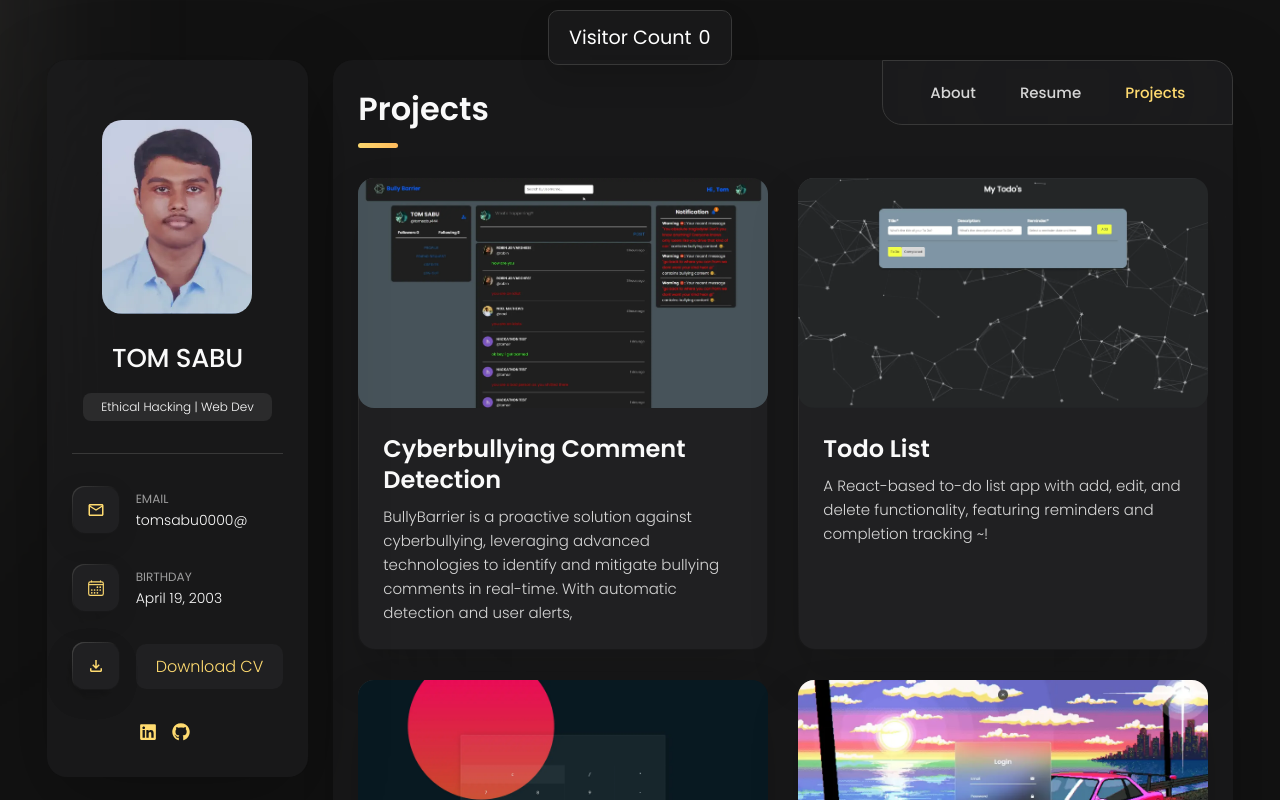
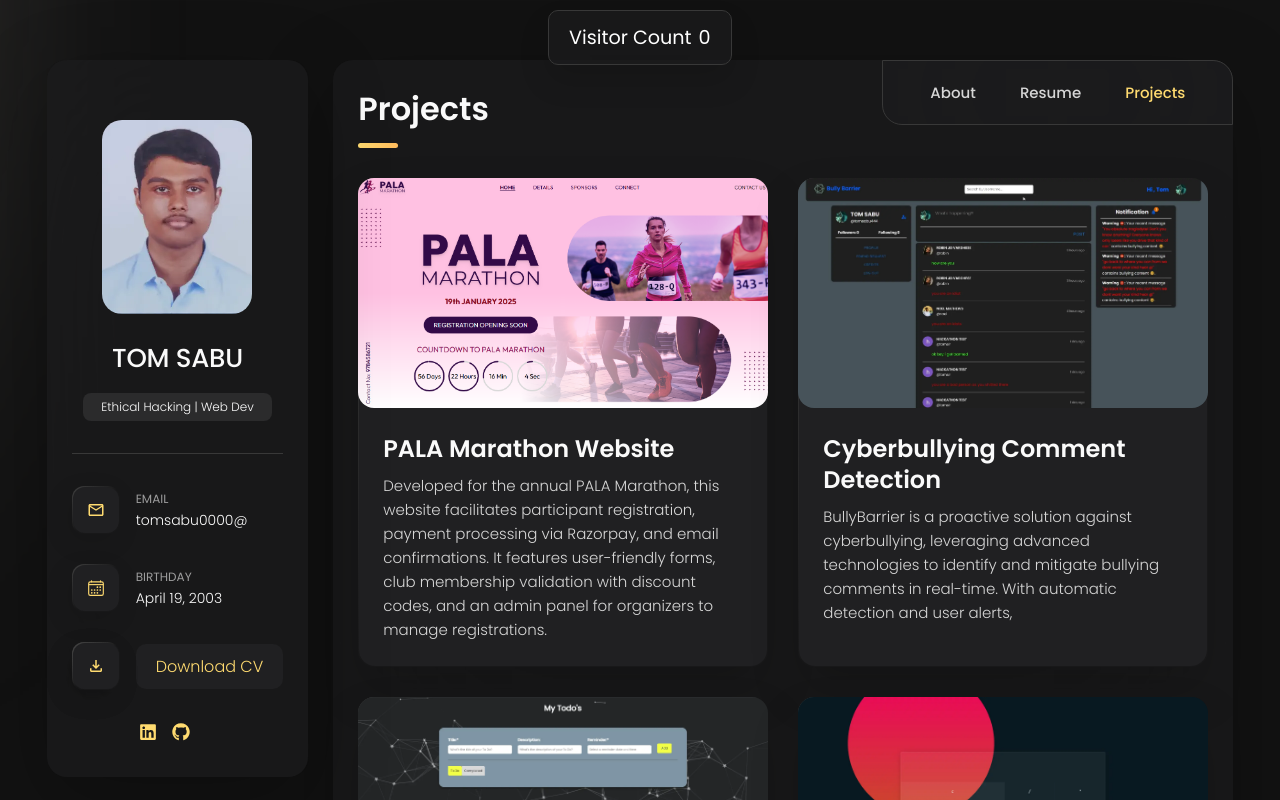
Before and after one commit to tomsabu444/React-Portfolio, a React (Vite) app: page /projects in a window 1280 px wide. Built offline with nearby package versions, Linux system fonts and the light colour scheme; no server answers; the database is empty; some icons are missing.

Commit message:
Add PALA Marathon project to project list with details

```diff
--- a/src/assets/Project-list.js
+++ b/src/assets/Project-list.js
@@ -2,8 +2,17 @@
 import todo_listimg from "../assets/projects-img/todo-list.webp";
 import login_pageimg from "../assets/projects-img/login-page.webp";
 import s6miniproject from "../assets/projects-img/s6miniproject-img.webp";
-
+import palamarathonImg from "../assets/projects-img/palamarathonImg.png";
 const Project_list_1 = [
+  {
+    link: "https://palamarathon.efpala.org",
+    src: palamarathonImg,
+    title: "PALA Marathon",
+    alt: "PALA Marathon Project",
+    blog_title: "PALA Marathon Website",
+    blog_text:
+      "Developed for the annual PALA Marathon, this website facilitates participant registration, payment processing via Razorpay, and email confirmations. It features user-friendly forms, club membership validation with discount codes, and an admin panel for organizers to manage registrations.",
+  },
   {
     link: "https://miniproject.tomsabu.com",
     src: s6miniproject,
```
Also changed, not shown: src/assets/projects-img/palamarathonImg.png (added).
